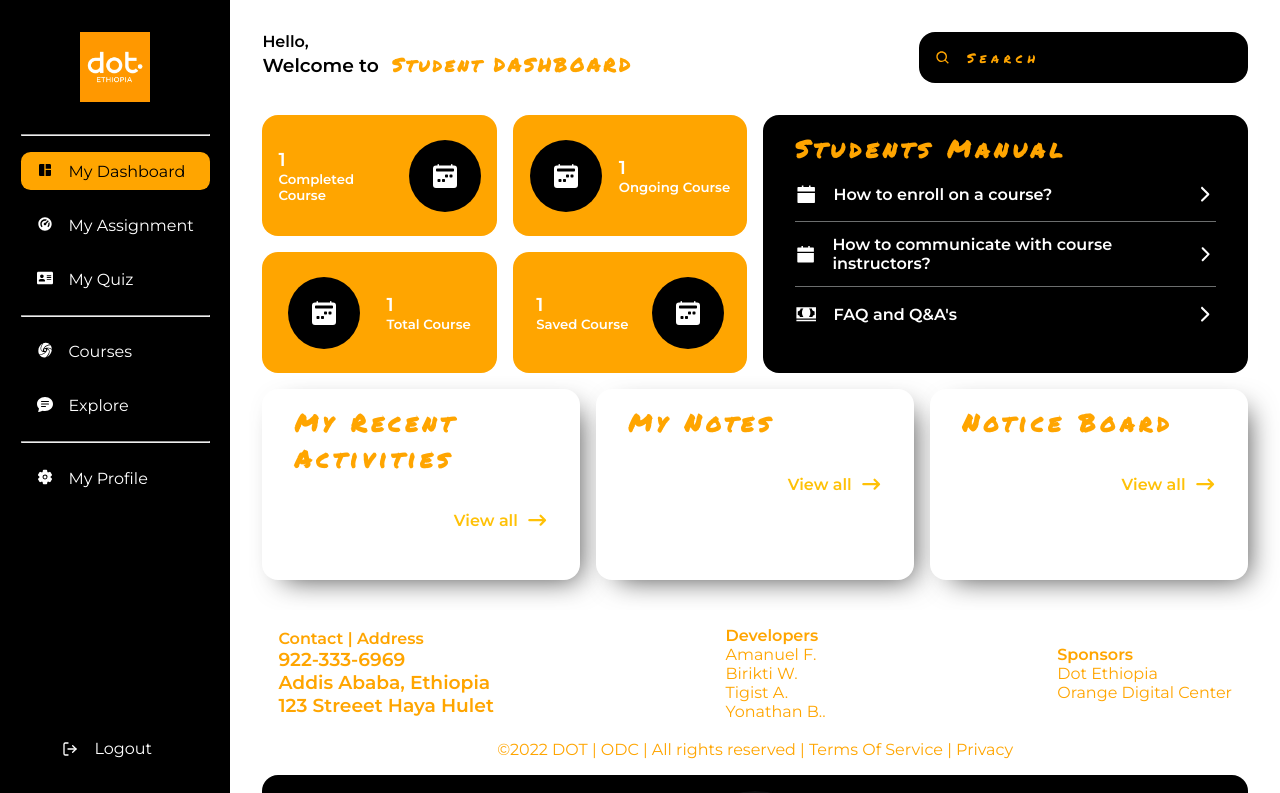
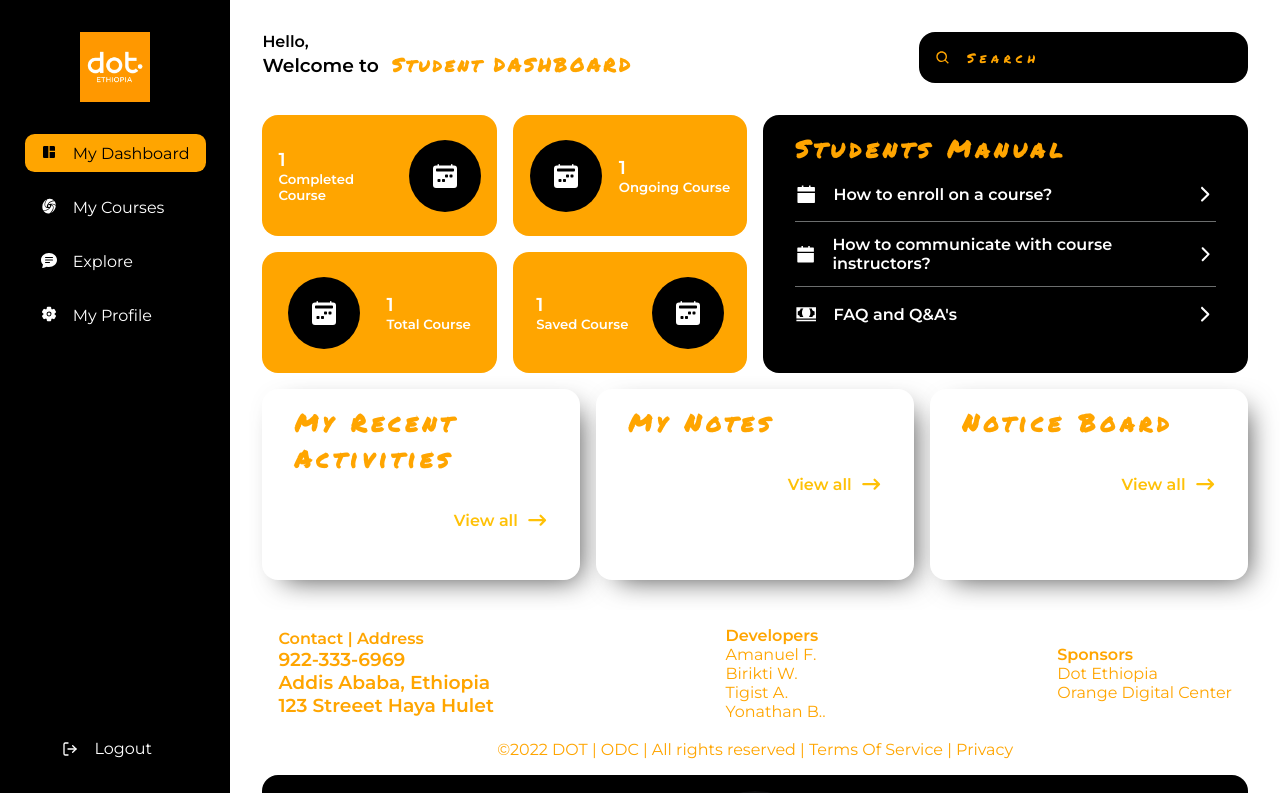
Before and after one commit to DOT-E-Learning/StudentDashboard, a React (Create React App) app: page / in a window 1280 px wide. Shown: the top 793 px of the page. Built offline with nearby package versions, Linux system fonts and the light colour scheme.

Commit message:
side bar is fixed

```diff
--- a/src/components/Sidebar.jsx
+++ b/src/components/Sidebar.jsx
@@ -63,7 +63,6 @@ export default function Sidebar() {
           </div>
           <div className="links">
             <ul>
-              <hr />
               <li
                 className={currentLink === 1 ? "active" : "none"}
                 onClick={() => setCurrentLink(1)}
@@ -74,31 +73,12 @@ export default function Sidebar() {
                 </a>
               </li>
               <li
-                className={currentLink === 2 ? "active" : "none"}
-                onClick={() => setCurrentLink(2)}
-              >
-                <a href="/assignment">
-                  <RiDashboard2Fill />
-                  <span> My Assignment</span>
-                </a>
-              </li>
-              <li
-                className={currentLink === 3 ? "active" : "none"}
-                onClick={() => setCurrentLink(3)}
-              >
-                <a href="/quiz">
-                  <FaAddressCard />
-                  <span> My Quiz</span>
-                </a>
-              </li>
-              <hr />
-              <li
                 className={currentLink === 4 ? "active" : "none"}
                 onClick={() => setCurrentLink(4)}
               >
-                <a href="#">
+                <a href="/course">
                   <GiTwirlCenter />
-                  <span> Courses</span>
+                  <span>My Courses</span>
                 </a>
               </li>
               <li
@@ -110,7 +90,6 @@ export default function Sidebar() {
                   <span> Explore</span>
                 </a>
               </li>
-              <hr />
               <li
                 className={currentLink === 6 ? "active" : "none"}
                 onClick={() => setCurrentLink(6)}
@@ -143,31 +122,12 @@ export default function Sidebar() {
               </a>
             </li>
             <li
-              className={currentLink === 2 ? "active" : "none"}
-              onClick={() => setCurrentLink(2)}
-            >
-              <a href="/assignment">
-                <RiDashboard2Fill />
-                <span> My Assignment</span>
-              </a>
-            </li>
-            <li
-              className={currentLink === 3 ? "active" : "none"}
-              onClick={() => setCurrentLink(3)}
-            >
-              <a href="/quiz">
-                <FaAddressCard />
-                <span> My Quiz</span>
-              </a>
-            </li>
-            <hr />
-            <li
               className={currentLink === 4 ? "active" : "none"}
               onClick={() => setCurrentLink(4)}
             >
               <a href="/course">
                 <GiTwirlCenter />
-                <span> Courses</span>
+                <span>My Courses</span>
               </a>
             </li>
             <li
@@ -179,7 +139,7 @@ export default function Sidebar() {
                 <span>Explore </span>
               </a>
             </li>
-            <hr />
+            {/* <hr /> */}
             <li
               className={currentLink === 6 ? "active" : "none"}
               onClick={() => setCurrentLink(6)}
```
